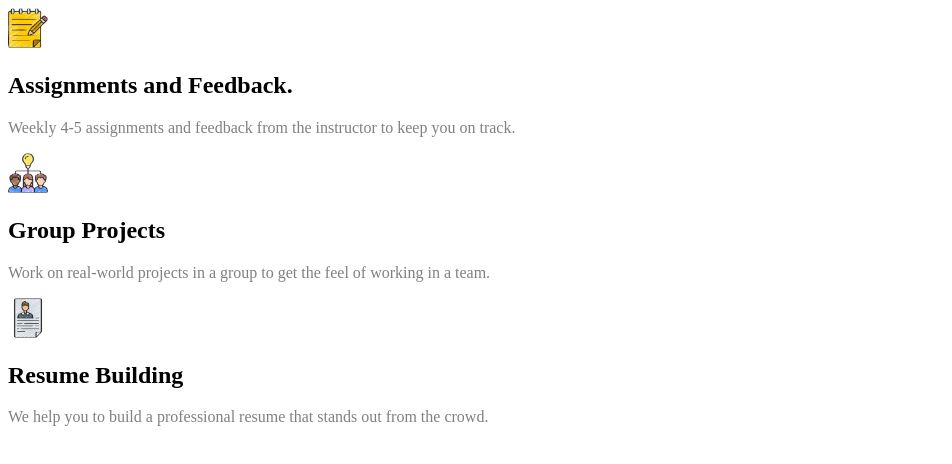
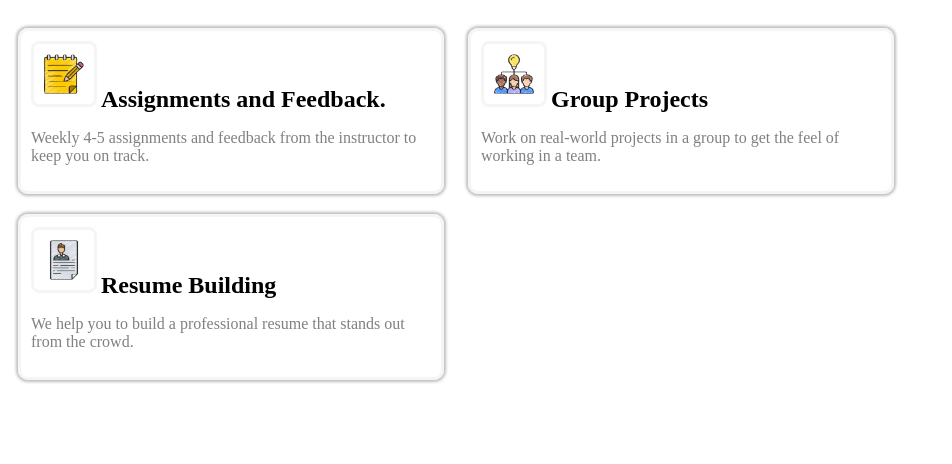
Before and after one commit to gaytrisanap/ass19, a plain HTML site: page index.html in a window 1280 px wide. Shown: the whole page, without its empty margins (0-952 px from the left). Drawn offline with Linux system fonts and the light colour scheme.

Commit message:
css apply to cards

```diff
--- a/index.html
+++ b/index.html
@@ -5,7 +5,30 @@
     <meta name="viewport" content="width=device-width, initial-scale=1.0">
     <title>Assignment No-19</title>
     <style>
-
+.assignment,.project,.resume{
+            display:inline;
+        }
+        .border1 ,.border2 ,.border3{
+            border:3px solid whitesmoke;
+            border-radius:10px;
+            padding: 10px;
+            height: 140px;
+            width:400px;
+            display: inline-block;
+            margin: 10px;
+            box-shadow: 0 0 3px 2px #bfbfbf;
+        }
+        .box1,.box2,.box3{
+          border:3px solid whitesmoke;
+          border-radius:8px;
+          padding:10px;
+        }
+        .border1{
+            margin-top:20px;
+        }
+        .p{
+            color: #ccd9ff;
+        }
     </style>
 </head>
 <body>
```
